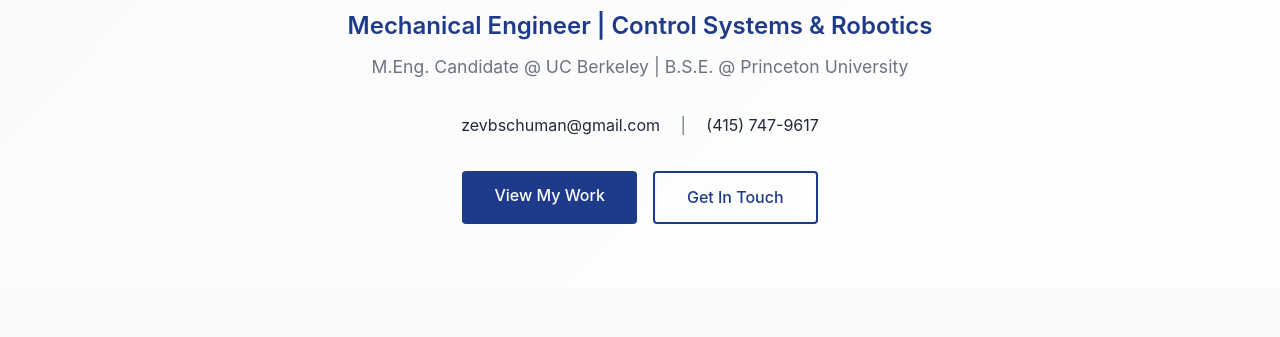
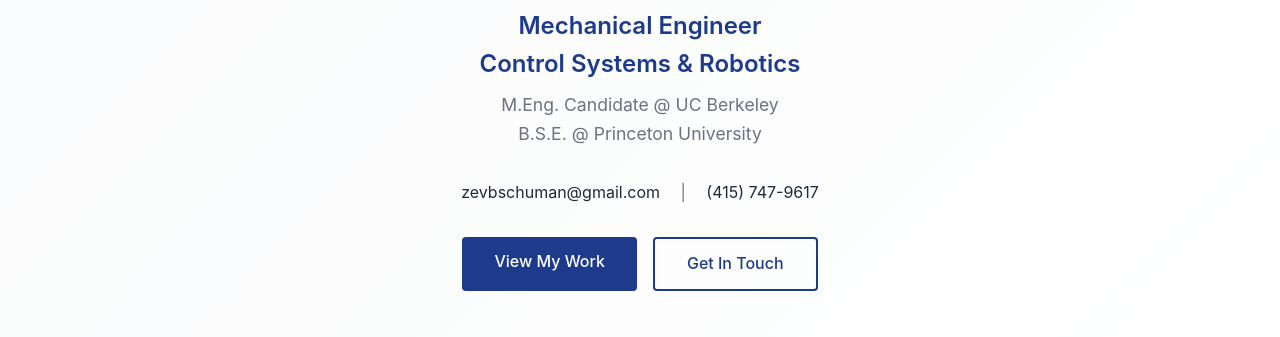
Before and after one commit to zev-schuman/Zev-Schuman-Portfolio, a plain HTML site: page index.html in a window 1280 px wide. Shown: the part 211-548 px from the top of the page. Drawn offline with Linux system fonts and the light colour scheme.

Commit message:
Replace all pipe separators with line breaks in hero section

```diff
--- a/index.html
+++ b/index.html
@@ -54,10 +54,10 @@
             />
           </div>
           <p class="hero-title">
-            Mechanical Engineer | Control Systems & Robotics
+            Mechanical Engineer<br />Control Systems & Robotics
           </p>
           <p class="hero-subtitle">
-            M.Eng. Candidate @ UC Berkeley | B.S.E. @ Princeton University
+            M.Eng. Candidate @ UC Berkeley<br />B.S.E. @ Princeton University
           </p>
           <div class="hero-contact">
             <a href="mailto:zevbschuman@gmail.com" class="contact-link"
```
